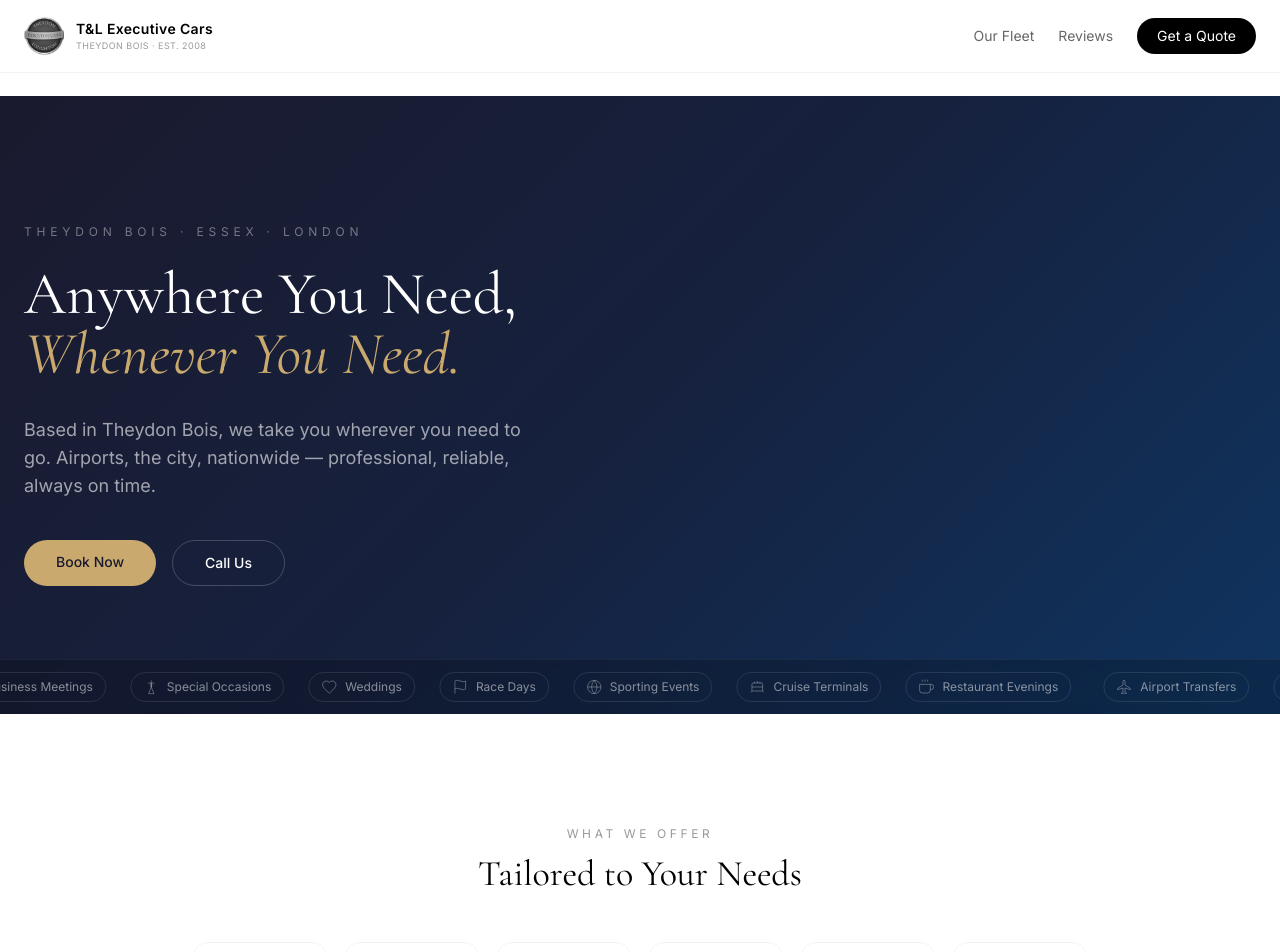
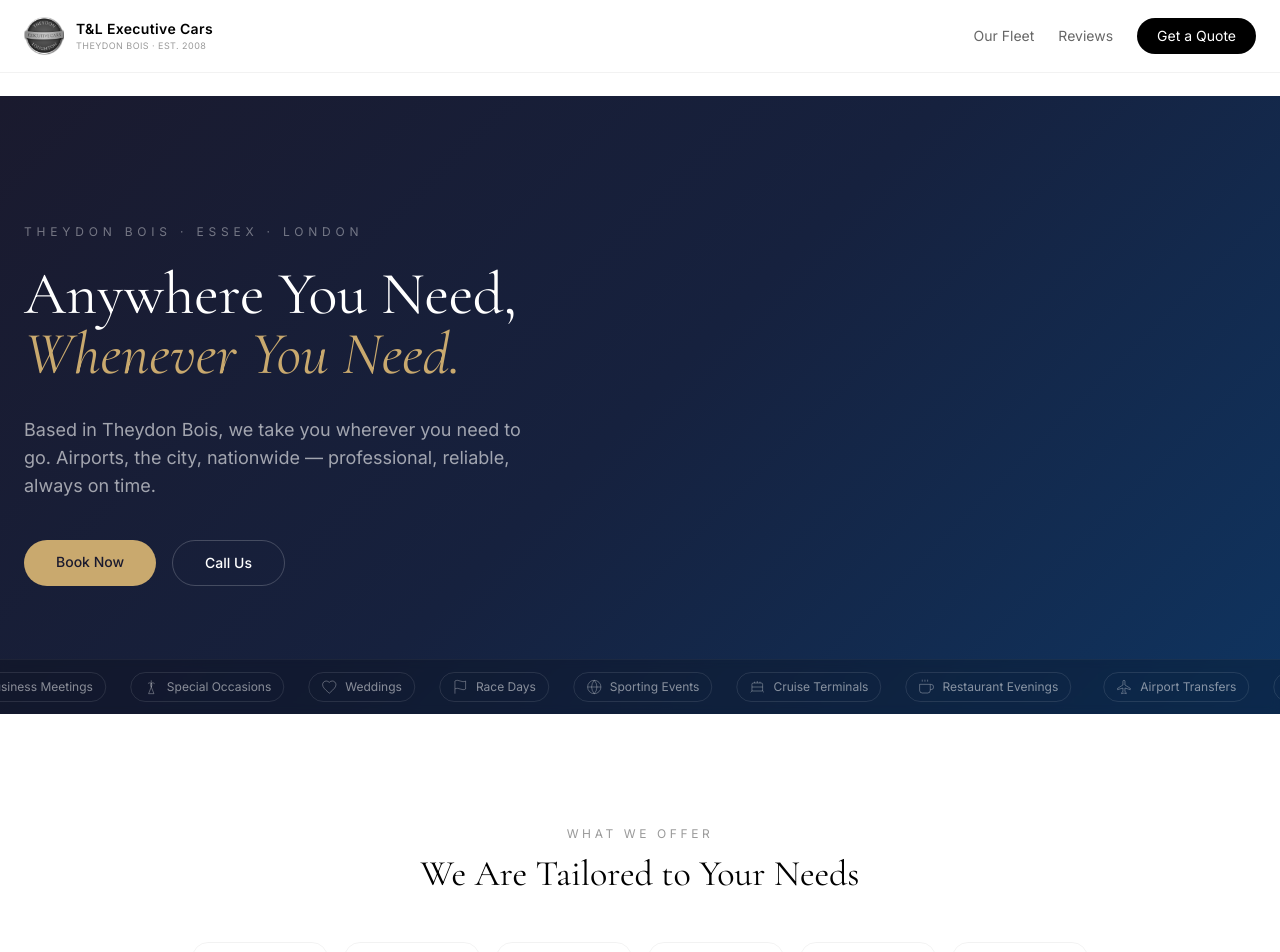
Before and after one commit to jakeylee93/tl-executive-cars, a Next.js app: page / in a window 1280 px wide. Shown: the top 952 px of the page. Built offline with nearby package versions, Linux system fonts and the light colour scheme.

Commit message:
🚗 Copy fix: We Are Tailored to Your Needs

```diff
--- a/app/page.tsx
+++ b/app/page.tsx
@@ -139,7 +139,7 @@ export default function Home() {
               className="text-3xl md:text-4xl text-black"
               style={{ fontFamily: "'Cormorant Garamond', serif" }}
             >
-              Tailored to Your Needs
+              We Are Tailored to Your Needs
             </h3>
           </div>
 
```
